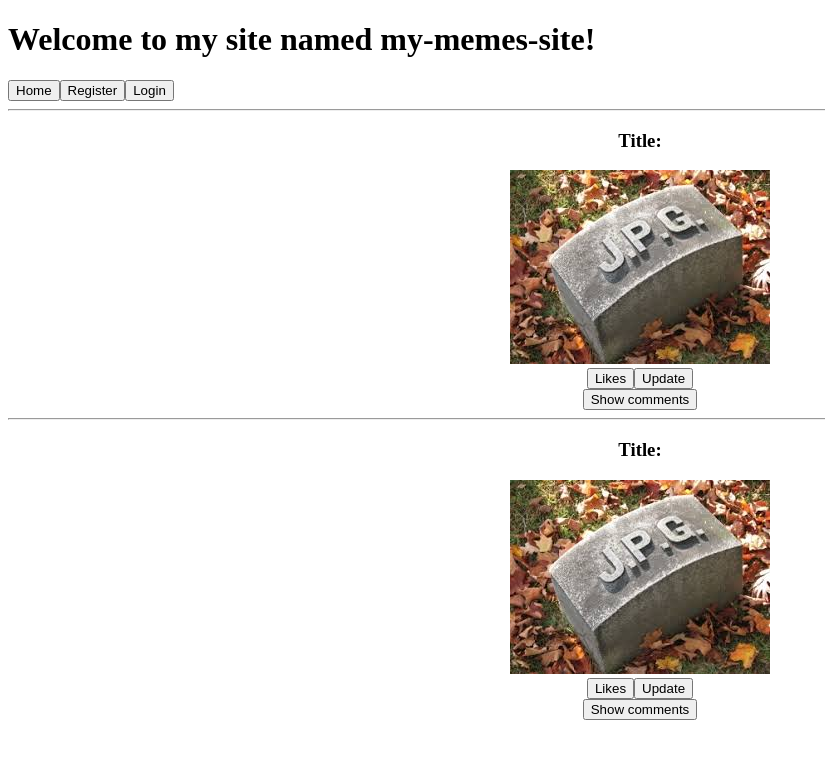
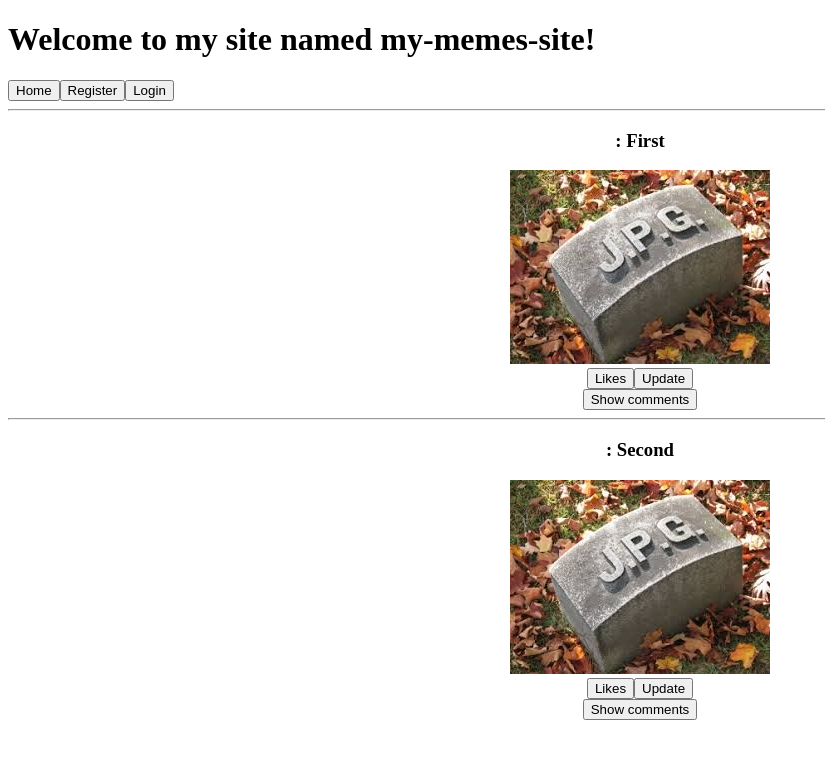
Before and after one commit to RadoslawZegzula/my-memes-site, an Angular app: page /memes in a window 1280 px wide. Shown: the top 758 px of the page, without its empty margins (0-825 px from the left). Built offline with nearby package versions, Linux system fonts and the light colour scheme.

Commit message:
Rename oneMeme to memeMemberOfList and refractor title

```diff
--- a/src/app/app.module.ts
+++ b/src/app/app.module.ts
@@ -6,7 +6,7 @@ import { RouterModule } from '@angular/router';
 import { AppComponent } from './app.component';
 import { NavbarComponent } from './navbar/navbar.component';
 import { MemesComponent } from './memes/memes.component';
-import { OneMeme } from './memes/oneMeme';
+import { MemeMemberOfList } from './memes/memeMemberOfList';
 import { MemeDetailsComponent } from './memes/meme-details/memeDetails';
 
 @NgModule({
@@ -14,7 +14,7 @@ import { MemeDetailsComponent } from './memes/meme-details/memeDetails';
     AppComponent,
     NavbarComponent,
     MemesComponent,
-    OneMeme,
+    MemeMemberOfList,
     MemeDetailsComponent
   ],
   imports: [
--- a/src/app/memes/oneMeme.ts
+++ b/src/app/memes/memeMemberOfList.ts
@@ -1,11 +1,12 @@
 import { Component, OnInit,Input} from '@angular/core';
 
 @Component({
-  selector: 'one-meme',
+  selector: 'meme-member-of-list',
   template:
   `
   <div>
-    <img [routerLink]="['/memes', oneMeme.id]" src="./assets/img/img1.jpg"/>
+    <h3 [routerLink]="['/memes', meme.id]">: {{meme.title}}</h3>
+    <img [routerLink]="['/memes', meme.id]" src="./assets/img/img1.jpg"/>
     <div>
         <button>Likes</button>
         <button>Update</button>
@@ -16,8 +17,8 @@ import { Component, OnInit,Input} from '@angular/core';
   styles: [``]
 })
 
-export class OneMeme implements OnInit {
-  @Input() oneMeme:any
+export class MemeMemberOfList implements OnInit {
+  @Input() meme:any
 
   constructor() { }
 
--- a/src/app/memes/memes.component.html
+++ b/src/app/memes/memes.component.html
@@ -1,9 +1,8 @@
 
   <div style="text-align:center" >
 
-    <div *ngFor="let oneMeme of arrayOfMemes" class ="col-md-5">
+    <div *ngFor="let meme of arrayOfMemes" class ="col-md-5">
         <hr/>
-        <h3>Title: {{arrayOfMemes.name}}</h3>
-        <one-meme [oneMeme] = "oneMeme" ></one-meme>
+        <meme-member-of-list [meme] = "meme" ></meme-member-of-list>
     </div>
 </div>
```
